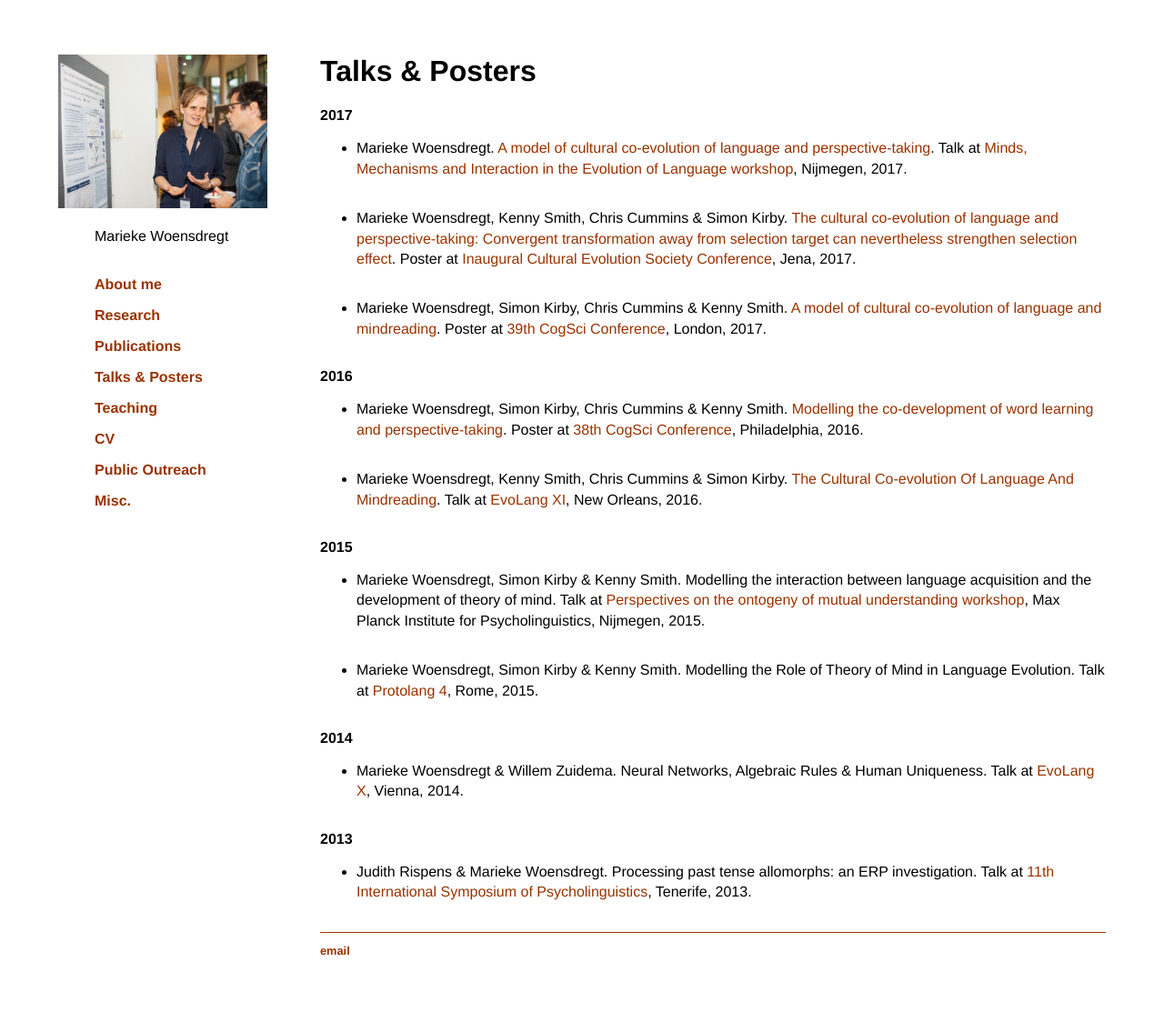
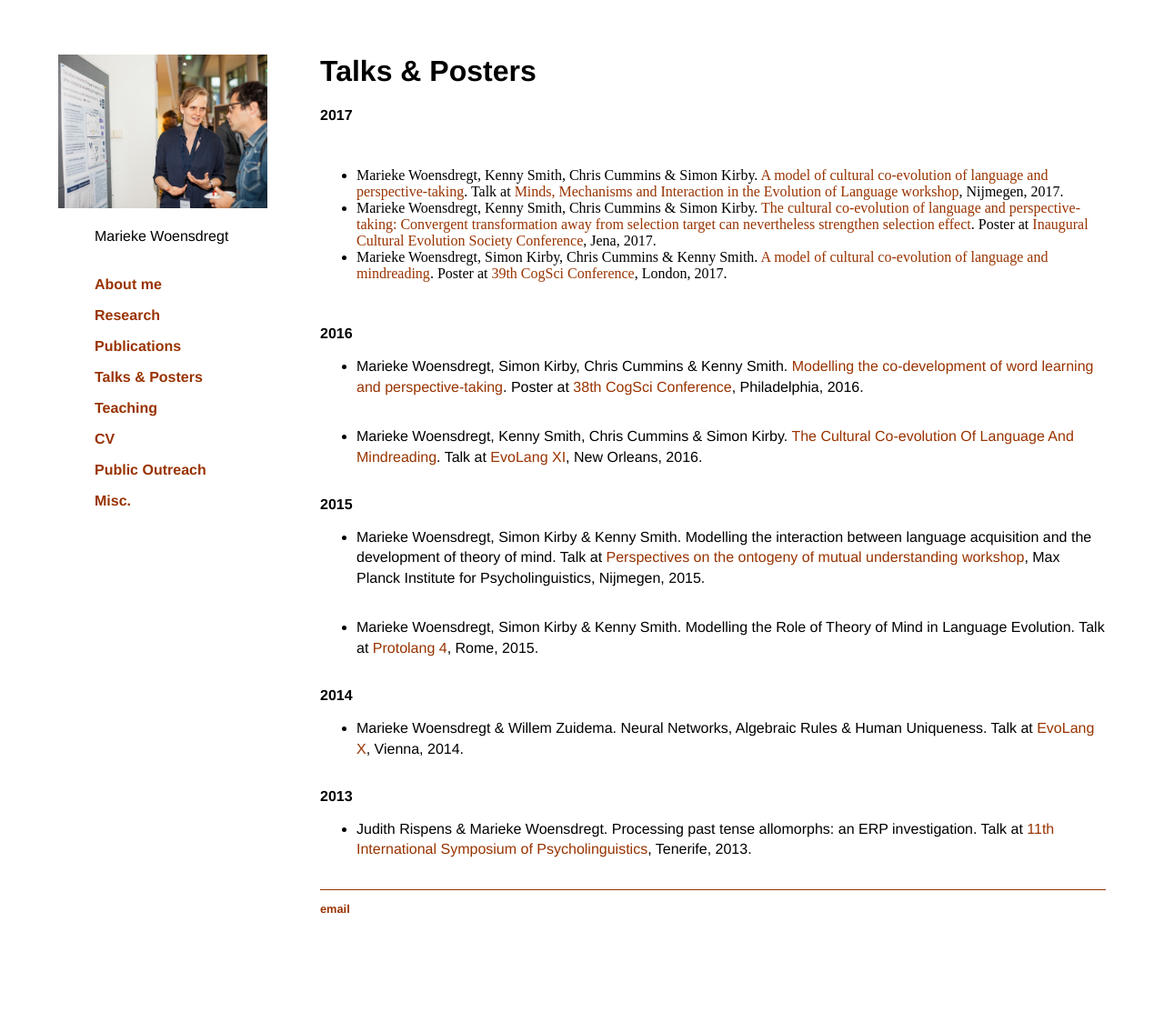
Before and after one commit to marieke-woensdregt/marieke-woensdregt.github.io, a Jekyll site: the page built from talks_n_posters/index.html, in a window 1280 px wide. Shown: the whole page at 91% size. Built offline with Jekyll 4.4.1, drawn with Linux system fonts in a browser that asks for light colours; after the commit the page ends 1067 px from its top, so only the background shows below that.

Commit message:
Update index.html

```diff
--- a/talks_n_posters/index.html
+++ b/talks_n_posters/index.html
@@ -8,22 +8,24 @@ title: talks_n_posters
 
 		<h3> 2017 </h3>
 		<ul>
-			<li><p> Marieke Woensdregt.
+			<p>
+			<li> Marieke Woensdregt, Kenny Smith, Chris Cummins &amp; Simon Kirby.
 				<a href="http://www.mpi.nl/events/MMIEL/program-abstracts">
 					A model of cultural co-evolution of language and perspective-taking</a>.
 				Talk at
 				<a href="http://www.mpi.nl/events/MMIEL">Minds, Mechanisms and Interaction in the Evolution of Language workshop</a>,
-				Nijmegen, 2017. </p></li>
-			<li><p> Marieke Woensdregt, Kenny Smith, Chris Cummins &amp; Simon Kirby.
+				Nijmegen, 2017. </li>
+			<li> Marieke Woensdregt, Kenny Smith, Chris Cummins &amp; Simon Kirby.
 				<a href="https://guidebook.com/guide/92067/poi/8360673/">
 					The cultural co-evolution of language and perspective-taking: Convergent transformation away from selection target can nevertheless strengthen selection effect</a>.
 				Poster at
 				<a href="https://www.shh.mpg.de/cescjena2017">Inaugural Cultural Evolution Society Conference</a>,
-				Jena, 2017. </p></li>
-			<li><p> Marieke Woensdregt, Simon Kirby, Chris Cummins &amp; Kenny Smith.
+				Jena, 2017. </li>
+			<li> Marieke Woensdregt, Simon Kirby, Chris Cummins &amp; Kenny Smith.
 				<a href="https://mindmodeling.org/cogsci2017/papers/0897/index.html">A model of cultural co-evolution of language and mindreading</a>.
 				Poster at <a href="http://www.cognitivesciencesociety.org/conference/cogsci2017/">39th CogSci Conference</a>,
-				London, 2017. </p></li>
+				London, 2017. </li>
+			</p>
 		</ul>
 
 
```
